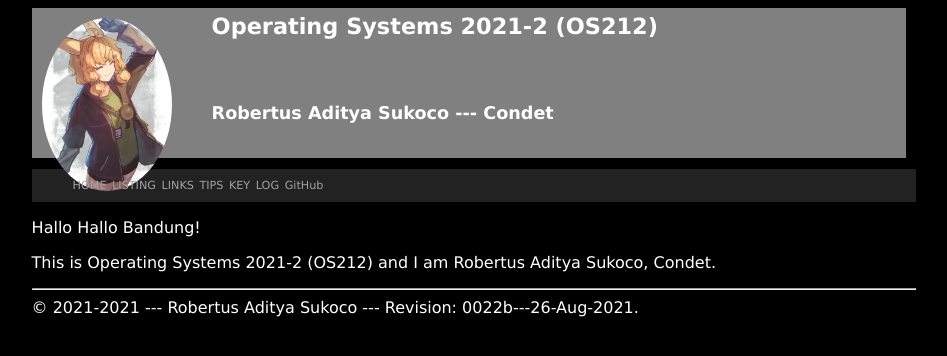
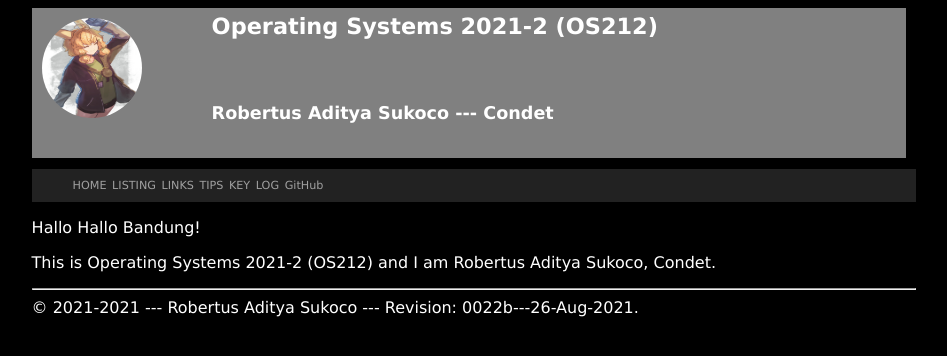
Before and after one commit to robert-adit-sukoco/os212, a Jekyll site: the page built from index.md, in a window 1280 px wide. Shown: the top 356 px of the page, without its empty margins (166-1113 px from the left). Built offline with Jekyll 4.4.1, drawn with Linux system fonts in a browser that asks for light colours.

Commit message:
Update layout.html

```diff
--- a/_layouts/layout.html
+++ b/_layouts/layout.html
@@ -11,7 +11,7 @@
   <header>
   <div class="row">
     <div class="column left">
-      <img src="{{ site.baseurl }}/assets/images/cbk.jpg" alt="Cicak Bin Kadal" style="width:130px; border-radius:50%">
+      <img src="{{ site.baseurl }}/assets/images/cbk.jpg" alt="Cicak Bin Kadal" style="width:100px; height:100px; border-radius:50%">
     </div>
     <div class="column right1">
       {% if page.title %}{{ page.title | escape }}
```
